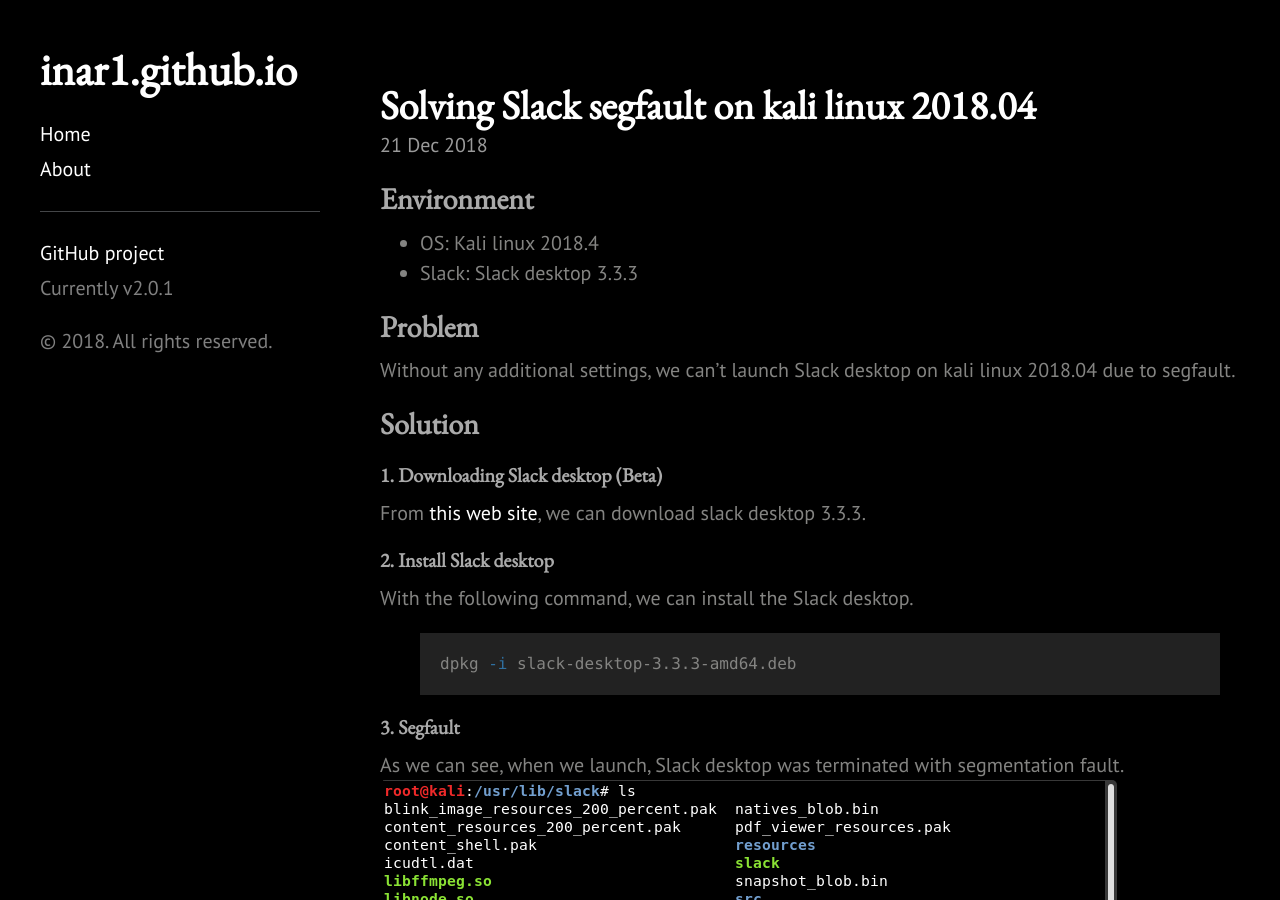
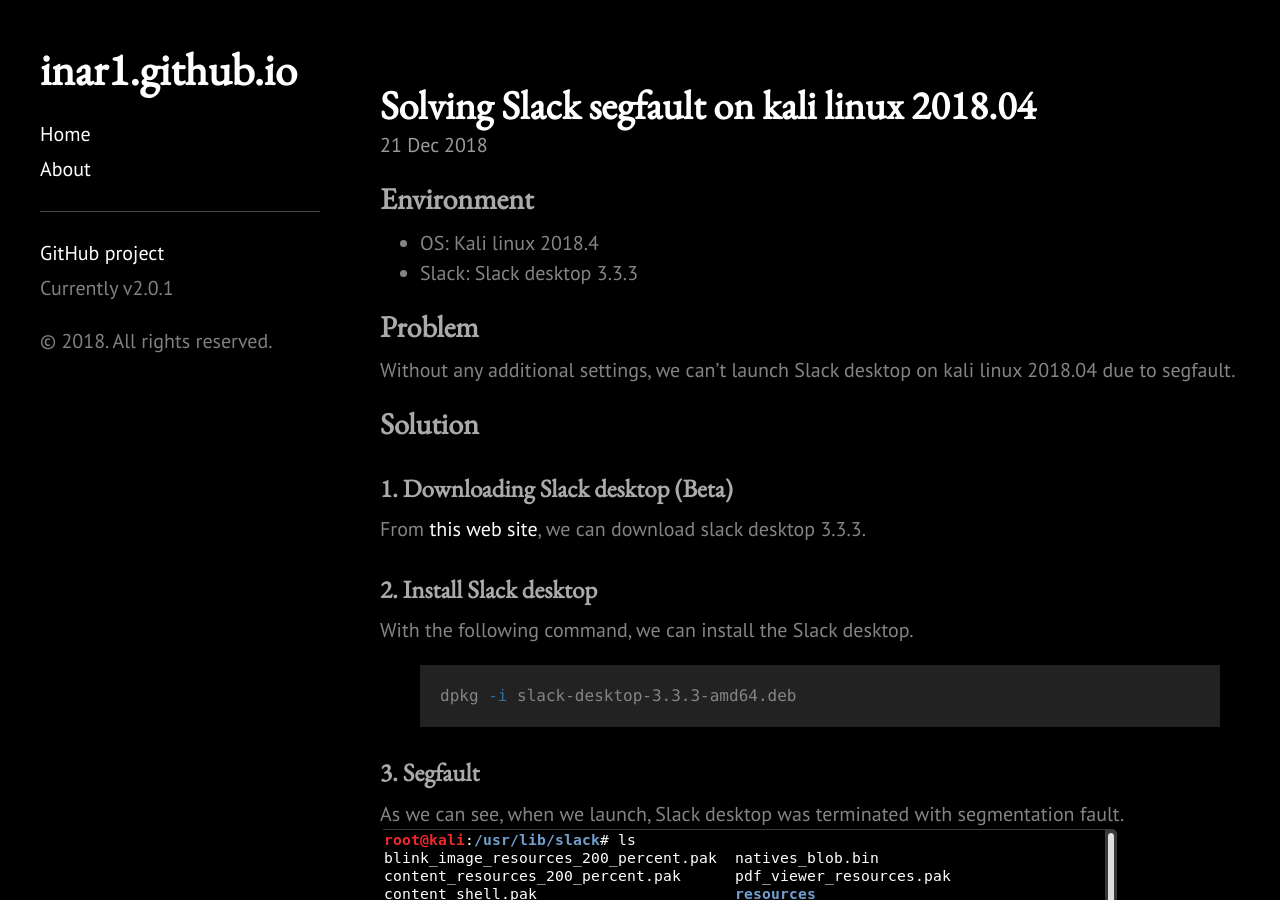
Before and after one commit to 1n4r1/1n4r1.github.io, a Jekyll site: the page built from _posts/2018-12-21-slack-kali-201804.md, in a window 1280 px wide and 900 px high. Built offline with Jekyll 4.4.1, drawn with Linux system fonts in a browser that asks for light colours.

Commit message:
update 2018-12-21

```diff
--- a/_posts/2018-12-21-slack-kali-201804.md
+++ b/_posts/2018-12-21-slack-kali-201804.md
@@ -11,24 +11,24 @@ title: Solving Slack segfault on kali linux 2018.04
 Without any additional settings, we can't launch Slack desktop on kali linux 2018.04 due to segfault.
 
 ## Solution
-#### 1. Downloading Slack desktop (Beta)
+### 1. Downloading Slack desktop (Beta)
 From <a href="https://slack.com/downloads/linux">this web site</a>, we can download slack desktop 3.3.3.
-#### 2. Install Slack desktop
+### 2. Install Slack desktop
 With the following command, we can install the Slack desktop.
 {% highlight shell %}
 dpkg -i slack-desktop-3.3.3-amd64.deb
 {% endhighlight %}
-#### 3. Segfault
+### 3. Segfault
 As we can see, when we launch, Slack desktop was terminated with segmentation fault.
 ![placeholder](https://inar1.github.io/public/images/2018-12-22-11-38-21.png)
-#### 4. This is because Slack desktop is using older version of libnode.so
+### 4. This is because Slack desktop is using older version of libnode.so
 we can find other libnode.so with following commands.
 {% highlight shell %}
 updatedb
 locate libnode
 {% endhighlight %}
 ![placeholder](https://inar1.github.io/public/images/2018-12-22-11-56-01.png)
-#### 5. By having a symlink, we can use different libnode.so and we can lanuch the Slack desktop.
+### 5. By having a symlink, we can use different libnode.so and we can lanuch the Slack desktop.
 {% highlight shell %}
 mv /usr/lib/slack/libnode.so /usr/lib/slack/libnode.so.old
 ln -s /usr/share/skypeforlinux/libnode.so /usr/lib/slack/libnode.so
```
